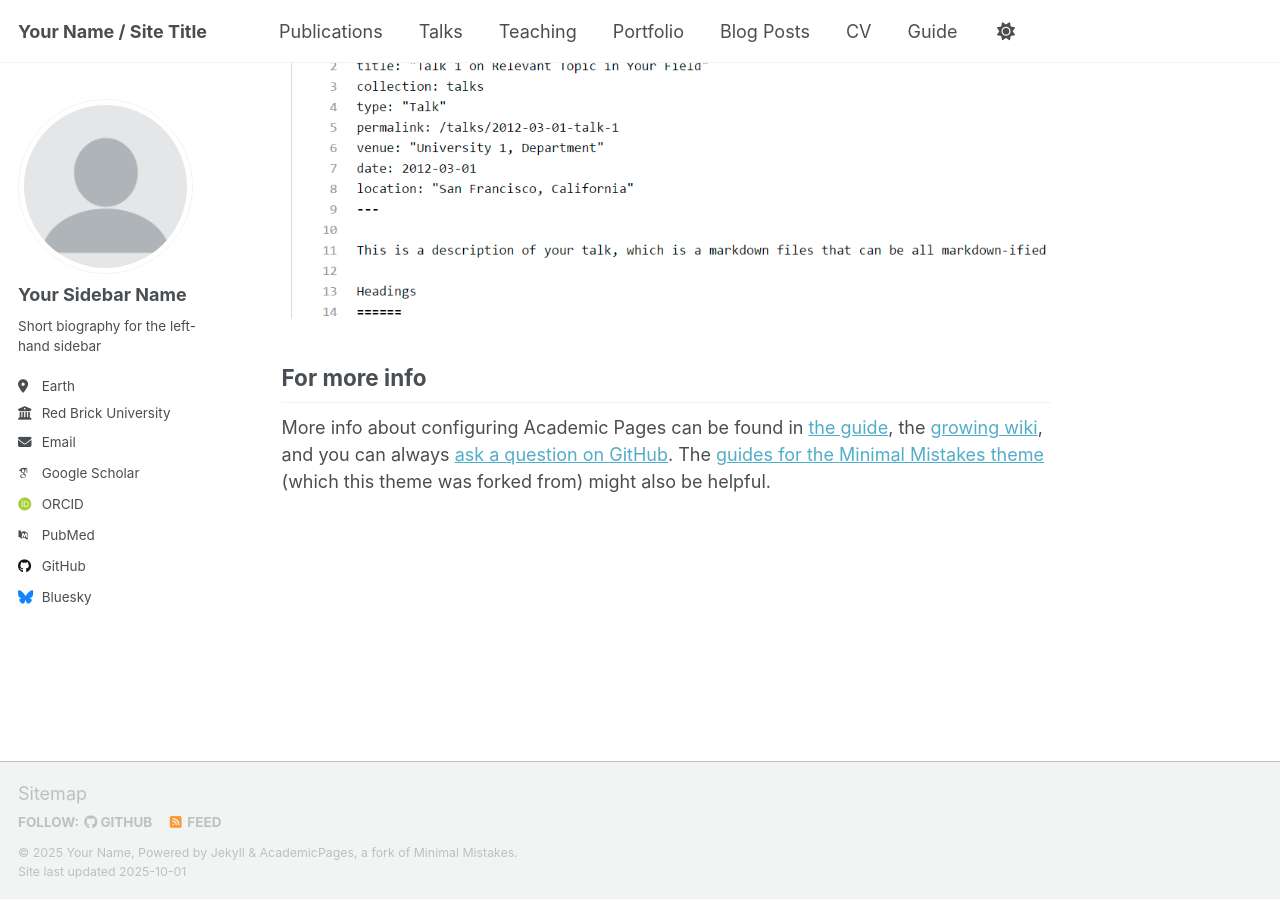
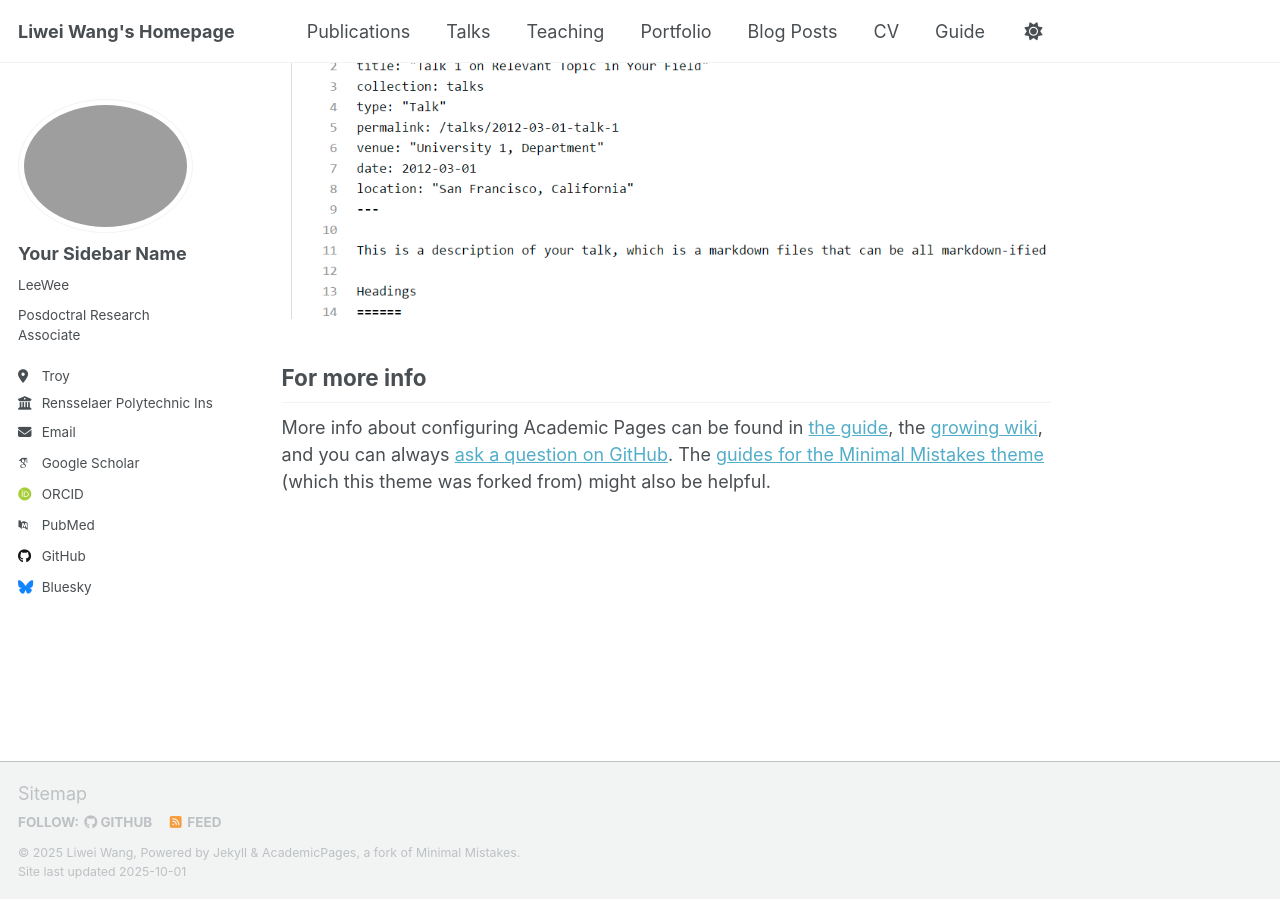
Before and after one commit to liweiw5255/liweiw5255.github.io, a Jekyll site: the page built from _pages/about.md, in a window 1280 px wide and 900 px high, scrolled down 830 px. Built offline with Jekyll 4.4.1, drawn with Linux system fonts in a browser that asks for light colours; some web fonts are replaced; a script that is not in the unit is left out.

Commit message:
Update _config.yml

```diff
--- a/_config.yml
+++ b/_config.yml
@@ -9,28 +9,28 @@
 # Basic Site Settings
 locale                   : "en-US"
 site_theme               : "default" # Currently available options are "default", "air"
-title                    : "Your Name / Site Title"
+title                    : "Liwei Wang's Homepage"
 title_separator          : "-"
-name                     : &name "Your Name"
+name                     : &name "Liwei Wang"
 description              : &description "Your Name's academic portfolio"   # Update this with a general description of your site, this is the default if not overridden by a page
-url                      : https://academicpages.github.io # The base hostname & protocol for your site e.g. "https://[your GitHub username].github.io",
+url                      : https://liweiw5255.github.io # The base hostname & protocol for your site e.g. "https://[your GitHub username].github.io",
                                                            # or if you already have some other page hosted on Github then use "https://[your GitHub username].github.io/[Your Repo Name]"
 baseurl                  : "" # the subpath of your site, e.g. "/blog"
-repository               : "academicpages/academicpages.github.io"
+repository               : "liweiw5255/liweiw5255.github.io"
 
 # Site Author - The following control what appear as part of the author content on the side bar.
 #               If a field is blank the icon and link will not appear, otherwise it will be shown.
 #               Additional customization can be done by editing /_includes/author-profile.html
 author:
   # Biographic information
-  avatar           : "profile.png"
+  avatar           : "Liwei_Photo.jpeg"
   name             : "Your Sidebar Name"
-  pronouns         : # example: "she/her"
-  bio              : "Short biography for the left-hand sidebar"
-  location         : "Earth"
-  employer         : "Red Brick University"
+  pronouns         : "LeeWee"
+  bio              : "Posdoctral Research Associate"
+  location         : "Troy"
+  employer         : "Rensselaer Polytechnic Institute (RPI)"
   uri              : # URL
-  email            : "none@example.org"
+  email            : "wangl27@rpi.edu"
 
   # Academic websites
   academia         : # URL
```
